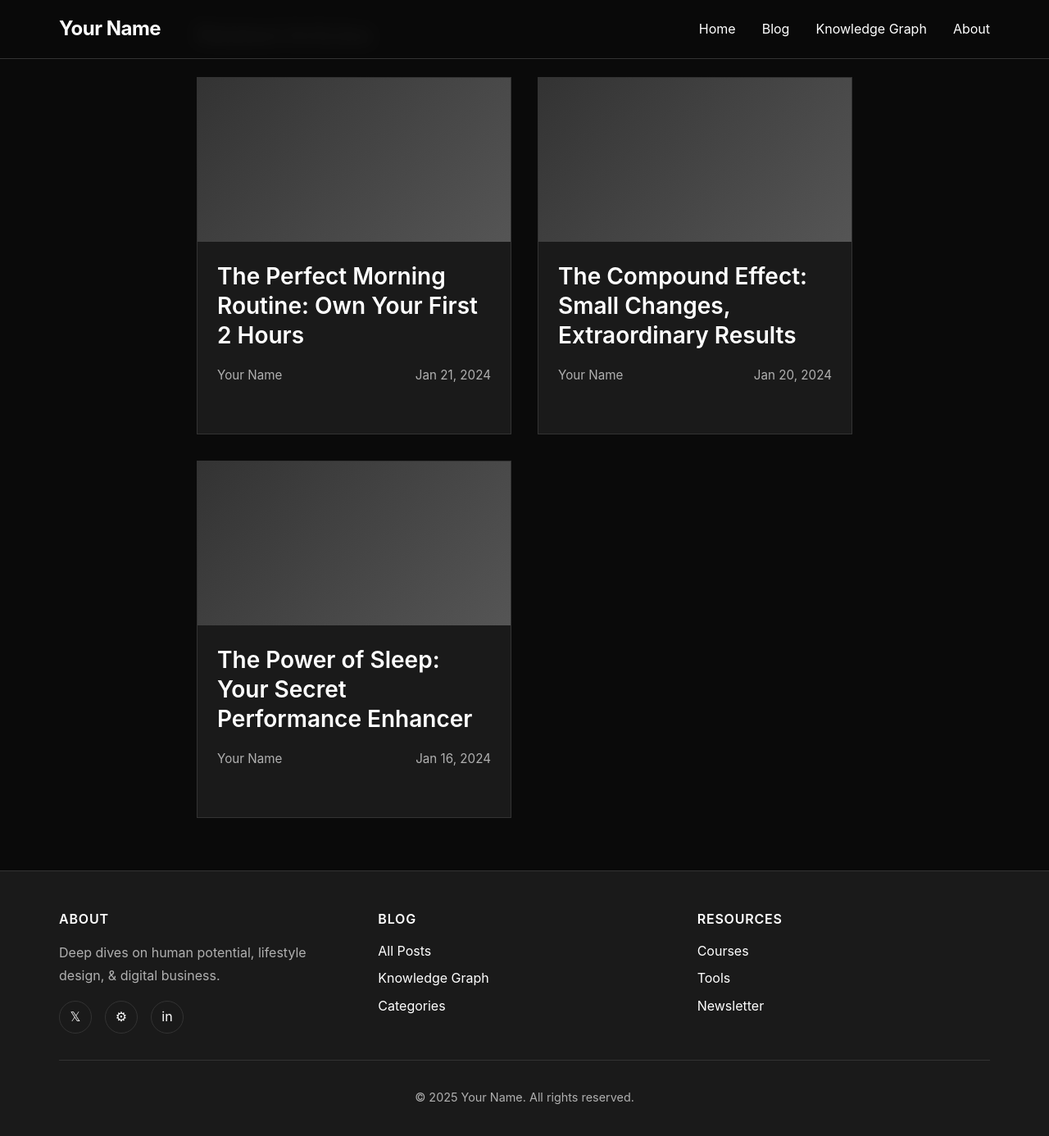
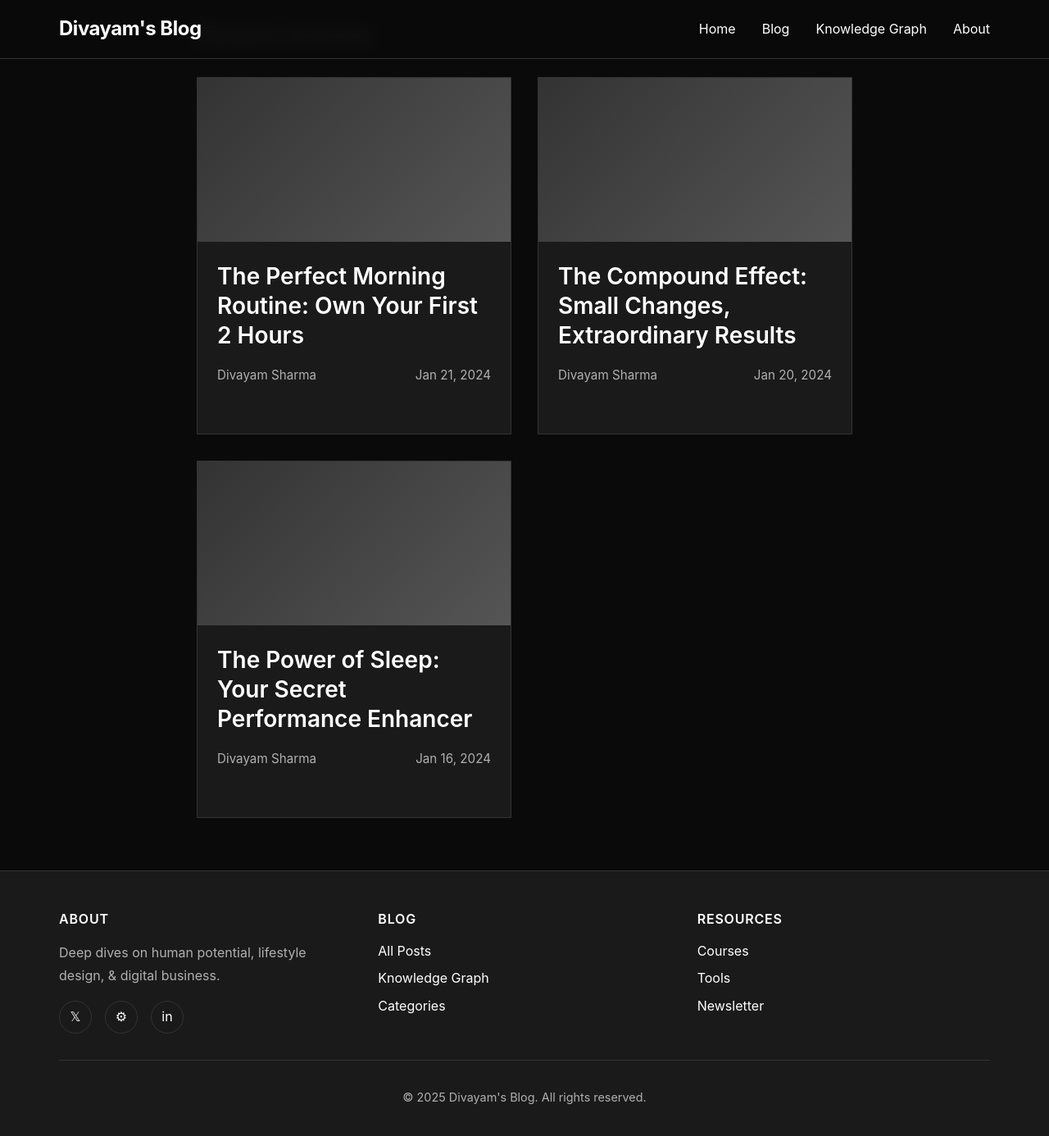
Before and after one commit to divayamsharma/Blog, a Jekyll site: the page built from _posts/2024-01-15-building-daily-habits.md, in a window 1280 px wide and 1400 px high, scrolled down 1946 px. Shown: the top 1386 px of the window at 82% size. Built offline with Jekyll 4.4.1, drawn with Linux system fonts in a browser that asks for light colours; some of the changed text lies outside the part shown.

Commit message:
Fix GitHub Pages deployment - update config with correct URLs and baseurl
- Changed url to divayamsharma.github.io/Blog (repository subdirectory)
- Updated title and author to actual values
- Set baseurl to /Blog for correct asset loading

🤖 Generated with Claude Code

Co-Authored-By: Claude <noreply@anthropic.com>

```diff
--- a/_config.yml
+++ b/_config.yml
@@ -1,9 +1,9 @@
 # Jekyll configuration for GitHub Pages blog
 
-title: Your Name
-description: Write your tagline here
-url: "https://yourusername.github.io"
-baseurl: ""
+title: Divayam's Blog
+description: A personal blog and knowledge graph
+url: "https://divayamsharma.github.io"
+baseurl: "/Blog"
 
 # Build settings
 plugins:
@@ -29,12 +29,10 @@ paginate: 10
 paginate_path: /blog/page:num
 
 # Site metadata
-author: Your Name
+author: Divayam Sharma
 social:
   links:
-    - https://twitter.com/yourhandle
-    - https://github.com/yourhandle
-    - https://linkedin.com/in/yourhandle
+    - https://github.com/divayamsharma
 
 # Performance optimizations
 exclude:
```
